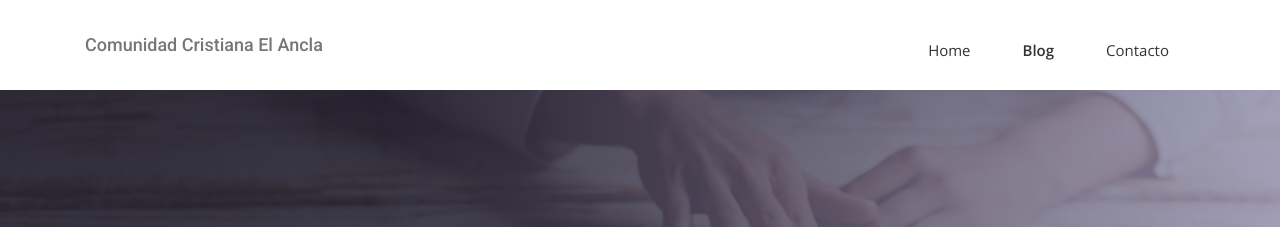
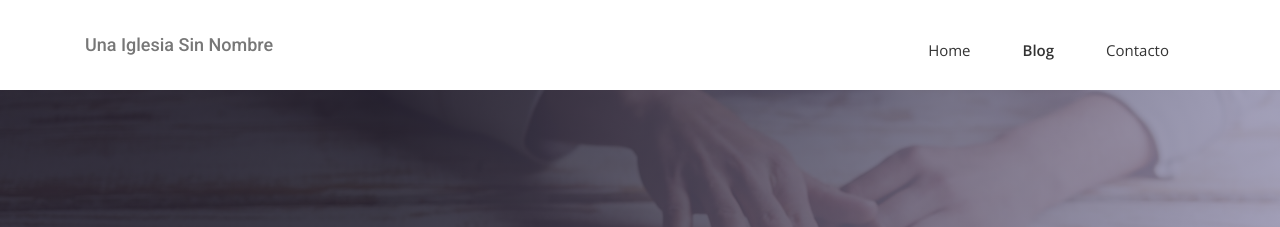
Before and after one commit to El-Ancla/elancla.cc, a Jekyll site: the page built from blog.html, in a window 1280 px wide. Shown: the top 227 px of the page. Built offline with Jekyll 4.4.1, drawn with Linux system fonts in a browser that asks for light colours; nearby versions of some CDN libraries; some web fonts are replaced; a script that is not in the unit is left out.

Commit message:
Customizing template.

```diff
--- a/_includes/header.html
+++ b/_includes/header.html
@@ -20,7 +20,8 @@
                 <span class="icon-bar"></span>
               </button>
               <a class="navbar-brand" href="/">
-                <h4 class="">Comunidad Cristiana El Ancla</h4>
+                <!-- <h4 class="">Comunidad Cristiana El Ancla</h4> -->
+                <h4>Una Iglesia Sin Nombre</h4>
               </a>
             </div>
             <!-- Collect the nav links, forms, and other content for toggling -->
```
